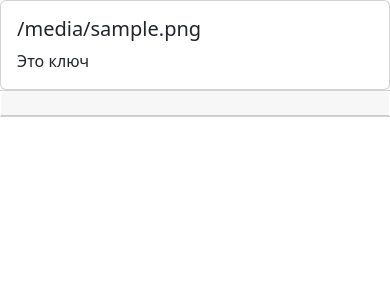
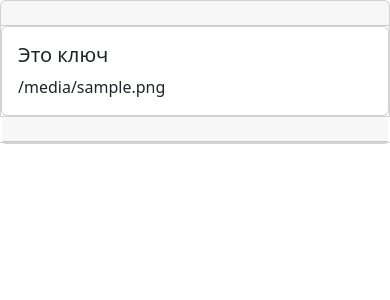
Before and after one commit to jaman-bala/goodoo, a Django app: page / in a window 390 px wide. Shown: the top 300 px of the page. Run offline with Django 3.2, Linux system fonts and the light colour scheme; tables that the repository leaves empty hold one stand-in row (values such as "Sample post"); a database or web service that is not in the repository returns one stand-in record (values such as "Sample title"); data that the repository does not hold is empty.

Commit message:
edit index.html

```diff
--- a/app/templates/index.html
+++ b/app/templates/index.html
@@ -9,14 +9,17 @@
 </head>
 <body>
 
-
+    <div class="card" style="width: 100%;">
+        <div class="card-header">
+            <h1></h1>
+    </div>
 
     <div class="row">
-        <div class="col-sm-6">
+        <div class="col-md-6">
           <div class="card">
             <div class="card-body">
-              <h5 class="card-title">{{data}}</h5>
-              <p class="card-text">Это ключ</p>
+              <h5 class="card-title">Это ключ</h5>
+              <p class="card-text"> {{data}} </p>
             </div>
           </div>
         </div>
```
